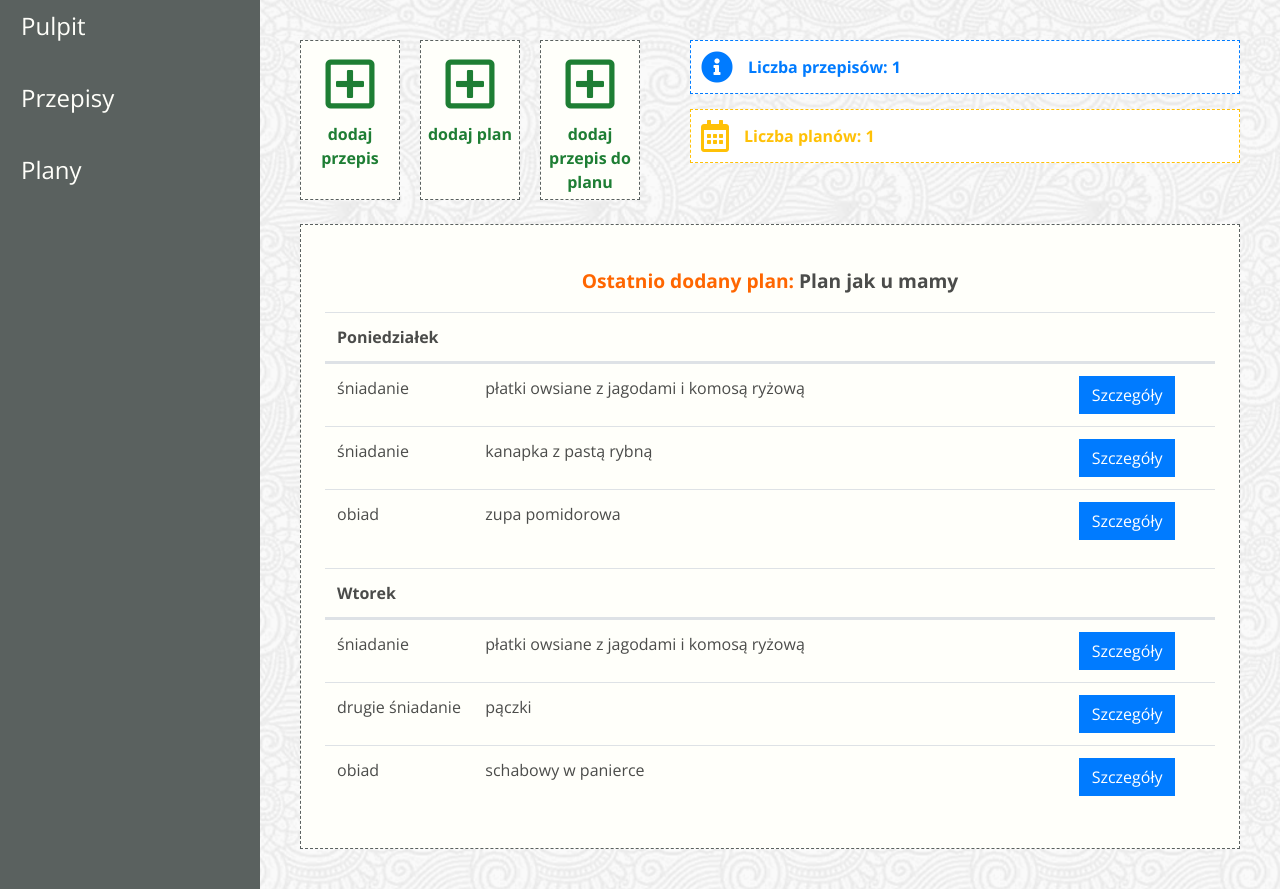
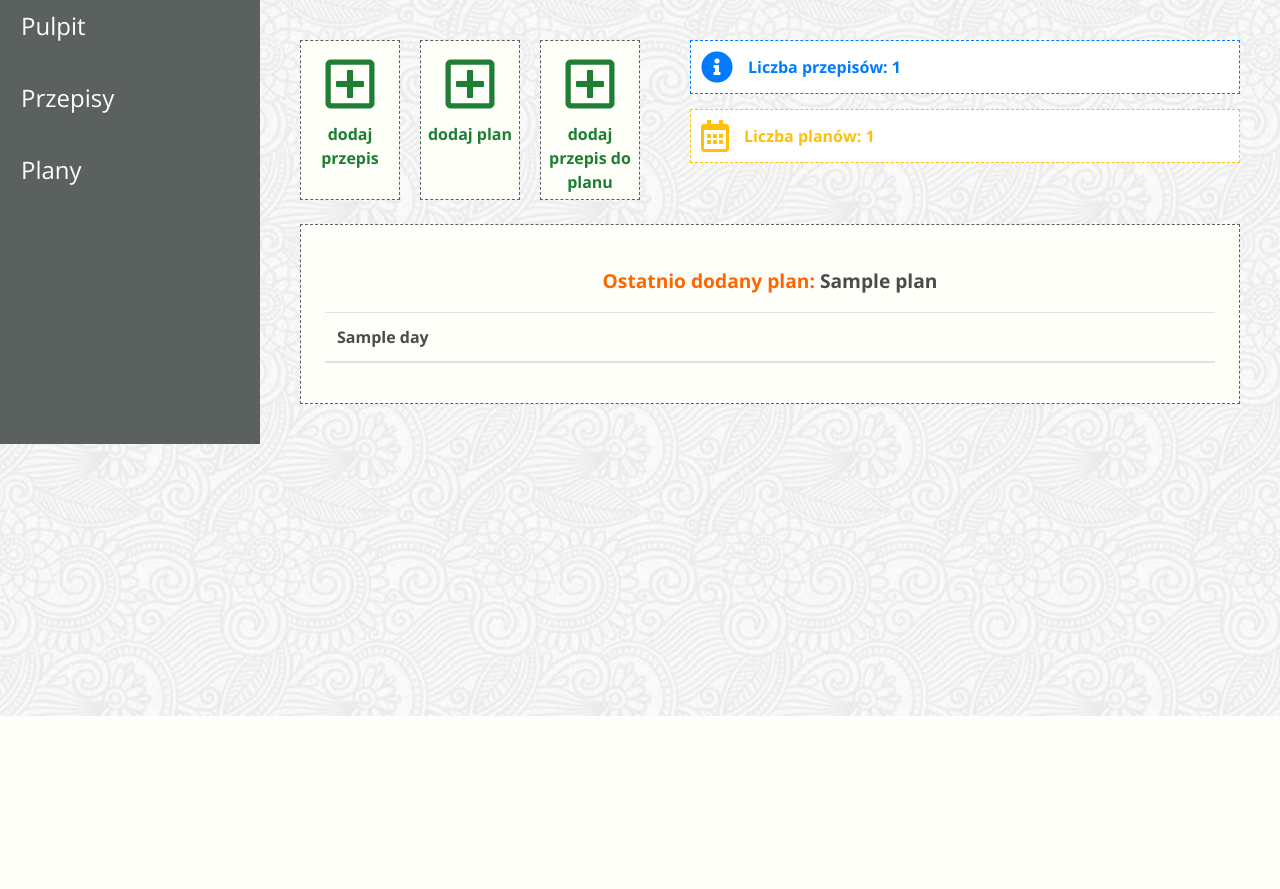
Before and after one commit to KarolinaK-14/scrum-lab, a Django app: template jedzonko/templates/dashboard.html in a window 1280 px wide. Shown: the part 84-973 px from the top of the page. After the commit the page ends 800 px from the top, so only its background shows below. Run offline with Django 3.2, Linux system fonts and the light colour scheme; the template is opened without the code that fills it: most values are stand-ins (such as "Sample title", 1, 10 or a date in 2020); lists and menus that the app fills with data are empty; some libraries are stand-ins or nearby versions; some web fonts are replaced.

Commit message:
2.5 ostatnio dodany plan

```diff
--- a/jedzonko/enums.py
+++ b/jedzonko/enums.py
@@ -13,3 +13,7 @@ class DayName(Enum):
     @classmethod
     def choices(cls):
         return tuple((i.name, i.value) for i in cls)
+
+    @classmethod
+    def values(cls):
+        return [i.value for i in cls]
--- a/jedzonko/templates/dashboard.html
+++ b/jedzonko/templates/dashboard.html
@@ -38,59 +38,29 @@
                 </div>
                 <div class="m-4 p-4 border-dashed">
                     <h2 class="dashboard-content-title">
-                        <span>Ostatnio dodany plan:</span> Plan jak u mamy
+                        <span>Ostatnio dodany plan:</span> {{ plan.name }}
                     </h2>
+                    {% for day in days %}
                     <table class="table">
                         <thead>
                             <tr class="d-flex">
-                                <th class="col-2">Poniedziałek</th>
+                                <th class="col-2">{{ day }}</th>
                                 <th class="col-8"></th>
                                 <th class="col-2"></th>
                             </tr>
                         </thead>
                         <tbody>
+                        {% for i in plan_recipes %}
+                        {% if i.day_name == day %}
                             <tr class="d-flex">
-                                <td class="col-2">śniadanie</td>
-                                <td class="col-8">płatki owsiane z jagodami i komosą ryżową</td>
-                                <td class="col-2"><button type="button" class="btn btn-primary rounded-0">Szczegóły</button></td>
+                                <td class="col-2">{{ i.meal_name }}</td>
+                                <td class="col-8">{{ i.recipe.name }}</td>
+                                <td class="col-2"><a href="{% url 'recipe' i.recipe.id %}" class="btn btn-primary rounded-0">Szczegóły</a</td>
                             </tr>
-                            <tr class="d-flex">
-                                <td class="col-2">śniadanie</td>
-                                <td class="col-8">kanapka z pastą rybną</td>
-                                <td class="col-2"><button type="button" class="btn btn-primary rounded-0">Szczegóły</button></td>
-                            </tr>
-                            <tr class="d-flex">
-                                <td class="col-2">obiad</td>
-                                <td class="col-8">zupa pomidorowa</td>
-                                <td class="col-2"><button type="button" class="btn btn-primary rounded-0">Szczegóły</button></td>
-                            </tr>
+                        {% endif %}
+                        {% endfor %}
                         </tbody>
                     </table>
-                    <table class="table">
-                        <thead>
-                            <tr class="d-flex">
-                                <th class="col-2">Wtorek</th>
-                                <th class="col-8"></th>
-                                <th class="col-2"></th>
-                            </tr>
-                        </thead>
-                        <tbody>
-                            <tr class="d-flex">
-                                <td class="col-2">śniadanie</td>
-                                <td class="col-8">płatki owsiane z jagodami i komosą ryżową</td>
-                                <td class="col-2"><button type="button" class="btn btn-primary rounded-0">Szczegóły</button></td>
-                            </tr>
-                            <tr class="d-flex">
-                                <td class="col-2">drugie śniadanie</td>
-                                <td class="col-8">pączki</td>
-                                <td class="col-2"><button type="button" class="btn btn-primary rounded-0">Szczegóły</button></td>
-                            </tr>
-                            <tr class="d-flex">
-                                <td class="col-2">obiad</td>
-                                <td class="col-8">schabowy w panierce</td>
-                                <td class="col-2"><button type="button" class="btn btn-primary rounded-0">Szczegóły</button></td>
-                            </tr>
-                        </tbody>
-                    </table>
+                    {% endfor %}
                 </div>
 {% endblock content %}
```
Also changed, not shown: jedzonko/views.py (+29 -23 lines).
